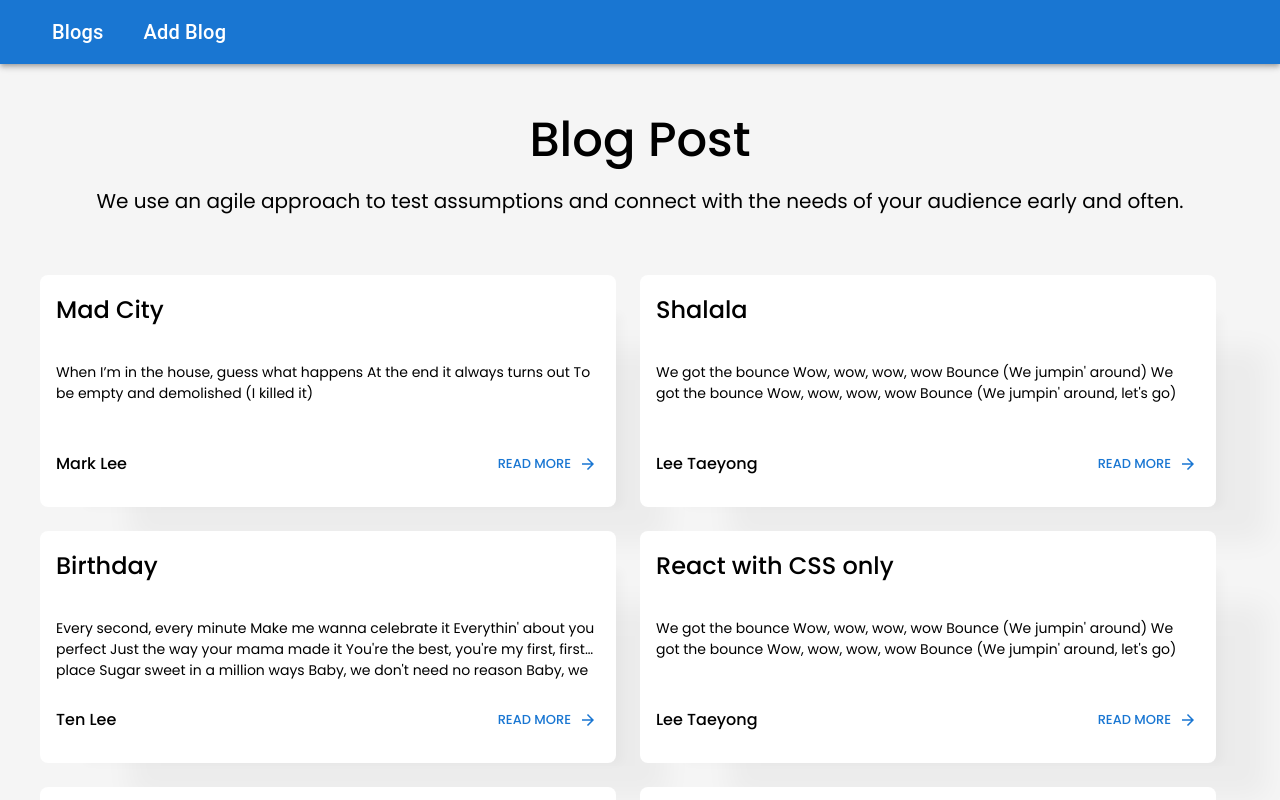
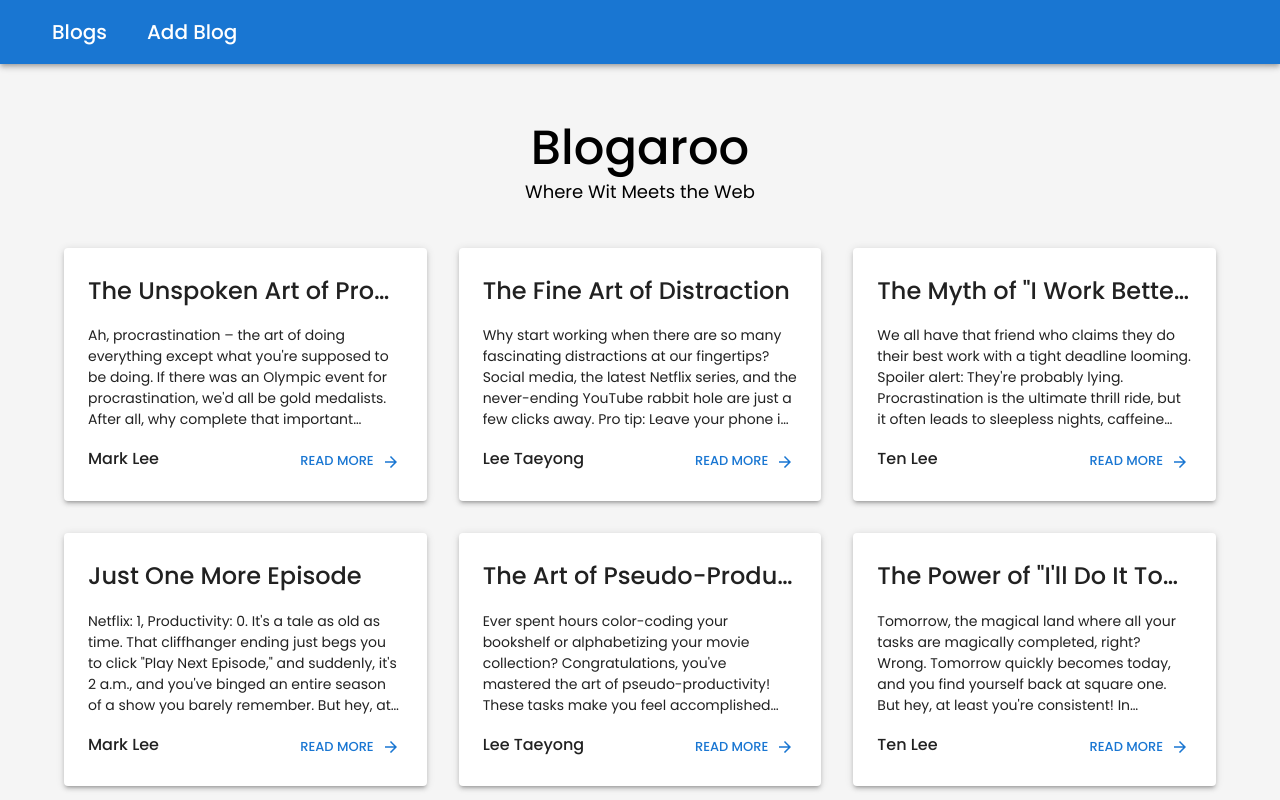
Before and after one commit to mijekassandra20/blog-app, a React (Vite) app: page / in a window 1280 px wide. Shown: the top 800 px of the page. Built offline with nearby package versions, Linux system fonts and the light colour scheme.

Commit message:
added display full view and edit

```diff
--- a/src/components/AllBlogs.tsx
+++ b/src/components/AllBlogs.tsx
@@ -1,90 +1,77 @@
-import React from "react";
+import React, { useState } from "react";
 import { useSelector } from "react-redux";
 import { IRootState } from "../app/store";
+import { Blog } from "../states/stateSlice";
 
 // mui imports
-import {
-    Container,
-    Typography,
-    Box,
-    Grid,
-    Button,
-    createTheme,
-    ThemeProvider,
-} from "@mui/material";
+import { Container, Typography, Paper, Box, Grid, Button } from "@mui/material";
 import { ArrowForward } from "@mui/icons-material";
-
-const typographyTheme = createTheme({
-    typography: {
-        fontFamily: "Poppins",
-
-        h3: {
-            fontWeight: 500,
-        },
-        subtitle1: {
-            fontSize: 20,
-            fontWeight: 400,
-        },
-        subtitle2: {
-            fontSize: 24,
-            fontWeight: 500,
-        },
-        body1: {
-            fontSize: 14,
-            fontWeight: 400,
-        },
-        caption: {
-            fontSize: 16,
-            fontWeight: 500,
-        },
-    },
-});
+import ViewFullBlog from "./ViewFullBlog";
 
 const AllBlogs: React.FC = () => {
     const blogs = useSelector((state: IRootState) => state.blogSlice);
+    const [openViewFull, setOpenViewFull] = useState<boolean>(false);
+    const [currentBlog, setCurrentBlog] = useState<Blog | null>(null);
+
+    const handleOpenViewFull = (blog: Blog) => {
+        setCurrentBlog(blog);
+        setOpenViewFull(true);
+    };
+
+    const handleCloseViewFull = () => {
+        setOpenViewFull(false);
+    };
 
     return (
-        <Container>
-            <Box className="title-container">
-                <ThemeProvider theme={typographyTheme}>
-                    <Typography variant="h3" className="page-title">
-                        Blog Post
-                    </Typography>
-                    <Typography variant="subtitle1" className="page-desc">
-                        We use an agile approach to test assumptions and connect with the needs of
-                        your audience early and often.
-                    </Typography>
-                </ThemeProvider>
+        <Container sx={{ py: 2 }}>
+            <Box sx={{ p: 5, gap: 1, textAlign: "center" }}>
+                <Typography variant="h3">Blogaroo</Typography>
+                <Typography variant="subtitle1">Where Wit Meets the Web</Typography>
             </Box>
-            {/* <Box className="blog-card"></Box> */}
-            <Box sx={{ display: "flex", justifyContent: "center" }}>
-                <Grid
-                    className="grid-card-container"
-                    sx={{ gap: 3 }}
-                    container
-                    spacing={{ xs: 2, md: 3 }}
-                    columns={{ xs: 2, sm: 8, md: 12 }}
-                >
+            <Grid container spacing={4} sx={{ display: "flex" }}>
                 {blogs.map((blog) => (
-                        <Box className="blog-card" key={blog.id} sx={{ flexGrow: 1 }}>
-                            <ThemeProvider theme={typographyTheme}>
-                                <Typography className="blog-title" variant="subtitle2">
+                    <Grid item key={blog.id} xs={12} sm={6} md={6} lg={4}>
+                        <Paper elevation={3} sx={{ p: 3 }}>
+                            <Typography noWrap variant="subtitle2" sx={{ mb: 2 }}>
                                 {blog.title}
                             </Typography>
-                                <Typography className="blog-desc" variant="body1">
+                            <Typography
+                                paragraph
+                                variant="body1"
+                                sx={{
+                                    overflow: "hidden",
+                                    textOverflow: "ellipsis",
+                                    display: "-webkit-box",
+                                    WebkitLineClamp: "5",
+                                    WebkitBoxOrient: "vertical",
+                                }}
+                            >
                                 {blog.description}
                             </Typography>
-                                <Box className="blog-author-button">
+                            <Box sx={{ display: "flex", justifyContent: "space-between" }}>
                                 <Typography variant="caption">{blog.author}</Typography>
-                                    <Button endIcon={<ArrowForward />} color="primary" size="small">
+                                <Button
+                                    endIcon={<ArrowForward />}
+                                    color="primary"
+                                    size="small"
+                                    onClick={() => handleOpenViewFull(blog)}
+                                >
                                     Read more
                                 </Button>
                             </Box>
-                            </ThemeProvider>
-                        </Box>
+                        </Paper>
+                    </Grid>
                 ))}
             </Grid>
-            </Box>
+            {openViewFull && (
+                <ViewFullBlog
+                    open={openViewFull}
+                    currentBlog={currentBlog}
+                    onClose={handleCloseViewFull}
+                    disagreeText="Close"
+                    handleCloseViewFull={handleCloseViewFull}
+                />
+            )}
         </Container>
     );
 };
--- /dev/null
+++ b/src/components/ViewFullBlog.tsx
@@ -0,0 +1,73 @@
+import React from "react";
+import {
+    Dialog,
+    DialogTitle,
+    DialogActions,
+    Button,
+    DialogContent,
+    Typography,
+    Divider,
+    Grid,
+} from "@mui/material";
+import { Blog } from "../states/stateSlice";
+
+type ViewFullBlogType = {
+    open: boolean;
+    onClose: () => void;
+    currentBlog: Blog | null;
+    disagreeText: string;
+    handleCloseViewFull: () => void;
+};
+
+const ViewFullBlog: React.FC<ViewFullBlogType> = ({
+    open,
+    onClose,
+    currentBlog,
+    disagreeText,
+    handleCloseViewFull,
+}) => {
+    return (
+        <Dialog
+            open={open}
+            onClose={onClose}
+            keepMounted
+            aria-describedby="alert-dialog-slide-description"
+        >
+            <Grid container sx={{ alignItems: "start" }}>
+                <Grid item xs={10}>
+                    <DialogTitle>{currentBlog?.title}</DialogTitle>
+                </Grid>
+                <Grid item xs={2}>
+                    <Button sx={{ my: 1.5 }}>Edit</Button>
+                </Grid>
+            </Grid>
+            <Divider sx={{ mx: 4, mb: 1 }}></Divider>
+            <DialogContent
+                sx={{
+                    height: "30vh",
+                    overflowY: "auto",
+                    display: "grid",
+                    px: 4,
+                }}
+            >
+                <Typography paragraph>{currentBlog?.description}</Typography>
+            </DialogContent>
+            <Divider sx={{ mx: 4, mt: 1 }}></Divider>
+
+            <DialogContent sx={{ px: 4, display: "flex", justifyContent: "space-between" }}>
+                <Typography variant="body1">
+                    <span style={{ fontWeight: "bold" }}>Author: </span> {currentBlog?.author}
+                </Typography>
+                <Typography variant="body1">
+                    <span style={{ fontWeight: "bold" }}>Date: </span>
+                    {currentBlog?.date}
+                </Typography>
+            </DialogContent>
+            <DialogActions>
+                <Button onClick={handleCloseViewFull}>{disagreeText}</Button>
+            </DialogActions>
+        </Dialog>
+    );
+};
+
+export default ViewFullBlog;
--- a/src/css/index.css
+++ b/src/css/index.css
@@ -23,45 +23,3 @@ p {
 .cursor-style {
     cursor: pointer;
 }
-
-.title-container {
-    display: grid;
-    justify-content: center;
-    text-align: center;
-    margin-block: 3rem;
-    gap: 1rem;
-}
-
-.grid-card-container {
-    display: flex;
-    /* flex-wrap: wrap; */
-    padding-block: 2rem;
-    /* justify-content: center; */
-}
-
-.blog-card {
-    display: grid;
-    background: white;
-    border-radius: 8px;
-    width: 450px;
-    height: 200px;
-    padding: 1rem;
-    gap: 0.7rem;
-    box-shadow: 2.4px 1.9px 0.9px -19px rgba(0, 0, 0, 0.012),
-        6.1px 4.7px 2.3px -19px rgba(0, 0, 0, 0.018), 12.4px 9.6px 4.6px -19px rgba(0, 0, 0, 0.022),
-        25.6px 19.7px 9.5px -19px rgba(0, 0, 0, 0.028), 70px 54px 26px -19px rgba(0, 0, 0, 0.04);
-}
-
-.blog-author-button {
-    display: flex;
-    justify-content: space-between;
-    align-items: center;
-}
-
-.blog-desc {
-    display: -webkit-box;
-    -webkit-line-clamp: 2;
-    -webkit-box-orient: vertical;
-    overflow: hidden;
-    text-overflow: ellipsis;
-}
--- a/src/main.tsx
+++ b/src/main.tsx
@@ -4,10 +4,44 @@ import App from "./App.tsx";
 import store from "./app/store.tsx";
 import { Provider } from "react-redux";
 
+import { createTheme, ThemeProvider } from "@mui/material";
+
+const typographyTheme = createTheme({
+    typography: {
+        fontFamily: "Poppins",
+
+        h3: {
+            fontWeight: 500,
+        },
+        subtitle1: {
+            fontSize: 18,
+            fontWeight: 400,
+        },
+        subtitle2: {
+            fontSize: 24,
+            fontWeight: 500,
+        },
+        body1: {
+            fontSize: 14,
+            fontWeight: 400,
+        },
+        body2: {
+            fontSize: 16,
+            fontWeight: 400,
+        },
+        caption: {
+            fontSize: 16,
+            fontWeight: 500,
+        },
+    },
+});
+
 ReactDOM.createRoot(document.getElementById("root")!).render(
     <React.StrictMode>
         <Provider store={store}>
-            <App />
+            <ThemeProvider theme={typographyTheme}>
+                <App />
+            </ThemeProvider>
         </Provider>
     </React.StrictMode>
 );
--- a/src/states/stateSlice.tsx
+++ b/src/states/stateSlice.tsx
@@ -1,6 +1,6 @@
 import { createSlice, PayloadAction } from "@reduxjs/toolkit";
 
-type Blog = {
+export type Blog = {
     id: number;
     title: string;
     description: string;
@@ -11,74 +11,48 @@ type Blog = {
 const initialState: Blog[] = [
     {
         id: 1,
-        title: "Mad City",
-        description: ` When I’m in the house, guess what happens
-            At the end it always turns out
-            To be empty and demolished (I killed it)`,
+        title: "The Unspoken Art of Procrastination",
+        description: `Ah, procrastination – the art of doing everything except what you're supposed to be doing. If there was an Olympic event for procrastination, we'd all be gold medalists. After all, why complete that important project when you can watch cat videos, organize your sock drawer, or rearrange your entire spice cabinet by alphabetical order? Priorities, right?
+
+        So, dear reader, grab your favorite comfy chair and let's dive into the unspoken art of procrastination, because why do today what you can avoid altogether?`,
         author: "Mark Lee",
         date: "September 11, 2023",
     },
     {
         id: 2,
-        title: "Shalala",
-        description: `We got the bounce
-            Wow, wow, wow, wow
-            Bounce (We jumpin' around)
-            We got the bounce
-            Wow, wow, wow, wow
-            Bounce (We jumpin' around, let's go)`,
+        title: "The Fine Art of Distraction",
+        description: `Why start working when there are so many fascinating distractions at our fingertips? Social media, the latest Netflix series, and the never-ending YouTube rabbit hole are just a few clicks away. Pro tip: Leave your phone in another room, and your productivity might skyrocket to an astonishing 2%!`,
         author: "Lee Taeyong",
         date: "September 12, 2023",
     },
     {
         id: 3,
-        title: "Birthday",
-        description: `Every second, every minute
-        Make me wanna celebrate it
-        Everythin' about you perfect
-        Just the way your mama made it
-        You're the best, you're my first, first place
-        Sugar sweet in a million ways
-        Baby, we don't need no reason
-        Baby, we don't need to wait
-        Let's make tonight your birthday`,
+        title: `The Myth of "I Work Better Under Pressure`,
+        description: `We all have that friend who claims they do their best work with a tight deadline looming. Spoiler alert: They're probably lying. Procrastination is the ultimate thrill ride, but it often leads to sleepless nights, caffeine binges, and an impressive collection of stress-induced gray hairs.`,
         author: "Ten Lee",
         date: "September 12, 2023",
     },
     {
         id: 4,
-        title: "React with CSS only",
-        description: `We got the bounce
-            Wow, wow, wow, wow
-            Bounce (We jumpin' around)
-            We got the bounce
-            Wow, wow, wow, wow
-            Bounce (We jumpin' around, let's go)`,
-        author: "Lee Taeyong",
+        title: "Just One More Episode",
+        description: `Netflix: 1, Productivity: 0. It's a tale as old as time. That cliffhanger ending just begs you to click "Play Next Episode," and suddenly, it's 2 a.m., and you've binged an entire season of a show you barely remember. But hey, at least you're caught up on the latest drama in a fictional world!`,
+        author: "Mark Lee",
         date: "September 12, 2023",
     },
     {
         id: 5,
-        title: "React with CSS only",
-        description: `We got the bounce
-            Wow, wow, wow, wow
-            Bounce (We jumpin' around)
-            We got the bounce
-            Wow, wow, wow, wow
-            Bounce (We jumpin' around, let's go)`,
+        title: "The Art of Pseudo-Productivity",
+        description: `Ever spent hours color-coding your bookshelf or alphabetizing your movie collection? Congratulations, you've mastered the art of pseudo-productivity! These tasks make you feel accomplished without actually accomplishing anything of significance. Bravo!`,
         author: "Lee Taeyong",
         date: "September 12, 2023",
     },
     {
         id: 6,
-        title: "React with CSS only",
-        description: `We got the bounce
-            Wow, wow, wow, wow
-            Bounce (We jumpin' around)
-            We got the bounce
-            Wow, wow, wow, wow
-            Bounce (We jumpin' around, let's go)`,
-        author: "Lee Taeyong",
+        title: `The Power of "I'll Do It Tomorrow"`,
+        description: `Tomorrow, the magical land where all your tasks are magically completed, right? Wrong. Tomorrow quickly becomes today, and you find yourself back at square one. But hey, at least you're consistent!
+
+        In conclusion, dear readers, procrastination is an art form that few truly appreciate. So, next time you find yourself procrastinating, remember that you're not avoiding work; you're simply indulging in the intricate dance of "productive" delay. After all, Rome wasn't built in a day, and neither is a master procrastinator. So, go forth and procrastinate with pride, for you are a true connoisseur of the art of getting absolutely nothing done!`,
+        author: "Ten Lee",
         date: "September 12, 2023",
     },
 ];
```
Lines whose indentation alone changed are shown as unchanged.
